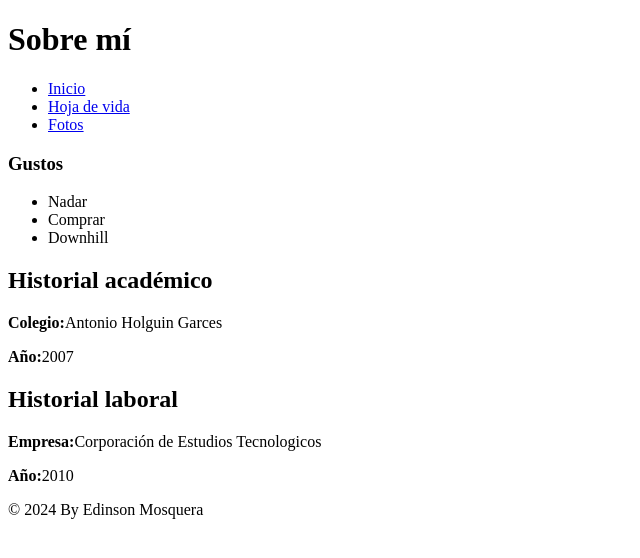
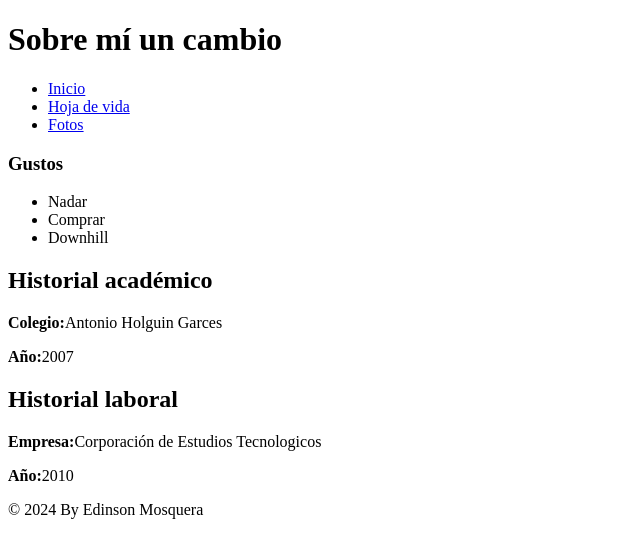
Before and after one commit to laboratorioscotec/mi-pagina-web2, a plain HTML site: page index.html in a window 1280 px wide. Shown: the whole page, without its empty margins (0-640 px from the left). Drawn offline with Linux system fonts and the light colour scheme.

Commit message:
cambio local

```diff
--- a/index.html
+++ b/index.html
@@ -7,7 +7,8 @@
    </head>
 <body>
    <header>
-        <h1>Sobre mí</h1>
+        <h1>Sobre mí un cambio</h1>
+
    </header>
    <nav>
         <ul>
```
